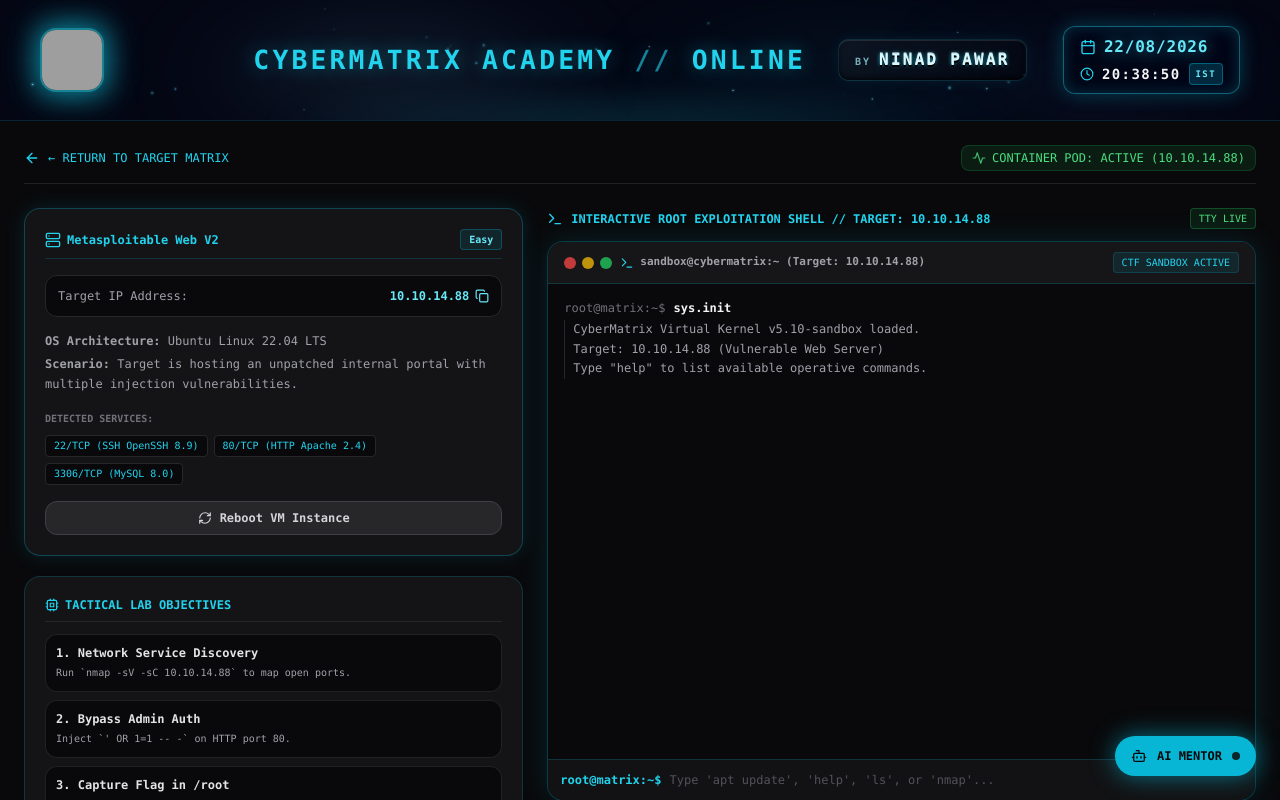
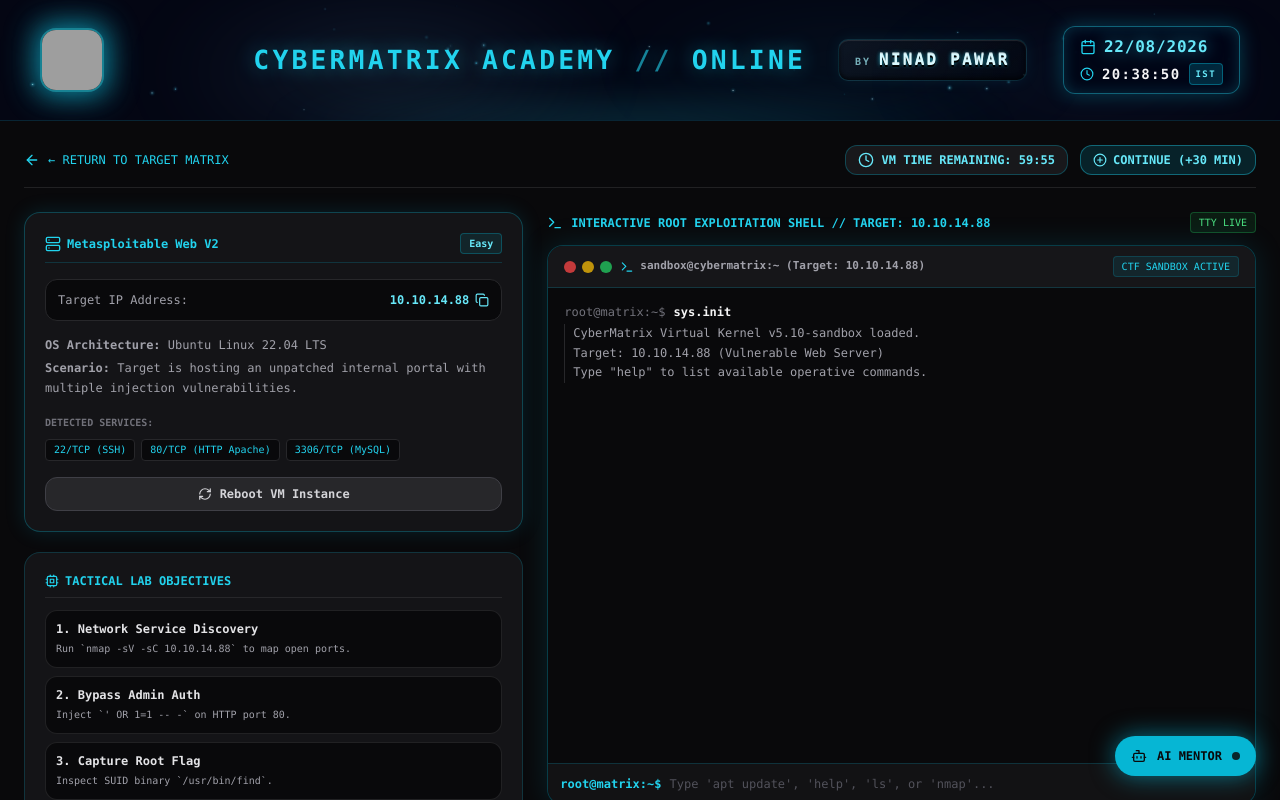
Before and after one commit to ninadcyber88-max/cybermatrix-academy, a Next.js app: page /arena/t1 in a window 1280 px wide. Shown: the top 800 px of the page. Built offline with nearby package versions, Linux system fonts and the light colour scheme; grey boxes are pictures that could not be loaded.

Commit message:
feat: add 1-hour VM auto-termination timer with 10-minute warning alert and extend-session trigger

```diff
--- a/app/arena/[targetId]/page.tsx
+++ b/app/arena/[targetId]/page.tsx
@@ -1,7 +1,7 @@
 'use client';
 
-import { useState } from 'react';
-import { useParams } from 'next/navigation';
+import { useState, useEffect } from 'react';
+import { useParams, useRouter } from 'next/navigation';
 import Link from 'next/link';
 import { CyberSmokeHeader } from "@/components/CyberSmokeHeader";
 import { StudentAIAssistant } from "@/components/StudentAIAssistant";
@@ -11,14 +11,15 @@ import {
   ArrowLeft,
   Terminal,
   Server,
-  ShieldAlert,
   Activity,
-  CheckCircle2,
+  Check,
   Copy,
-  Check,
   RefreshCw,
   Cpu,
-  Layers
+  Clock,
+  AlertTriangle,
+  PlusCircle,
+  PowerOff
 } from "lucide-react";
 
 interface TargetConfig {
@@ -38,11 +39,11 @@ const TARGET_REGISTRY: Record<string, TargetConfig> = {
     os: 'Ubuntu Linux 22.04 LTS',
     difficulty: 'Easy',
     scenario: 'Target is hosting an unpatched internal portal with multiple injection vulnerabilities.',
-    openPorts: ['22/TCP (SSH OpenSSH 8.9)', '80/TCP (HTTP Apache 2.4)', '3306/TCP (MySQL 8.0)'],
+    openPorts: ['22/TCP (SSH)', '80/TCP (HTTP Apache)', '3306/TCP (MySQL)'],
     tasks: [
       { id: 1, title: 'Network Service Discovery', hint: 'Run `nmap -sV -sC 10.10.14.88` to map open ports.' },
       { id: 2, title: 'Bypass Admin Auth', hint: 'Inject `\' OR 1=1 -- -` on HTTP port 80.' },
-      { id: 3, title: 'Capture Flag in /root', hint: 'Inspect SUID binary `/usr/bin/find`.' }
+      { id: 3, title: 'Capture Root Flag', hint: 'Inspect SUID binary `/usr/bin/find`.' }
     ]
   },
   't2': {
@@ -50,36 +51,62 @@ const TARGET_REGISTRY: Record<string, TargetConfig> = {
     ip: '10.10.14.102',
     os: 'Windows Server 2022',
     difficulty: 'Hard',
-    scenario: 'Simulated Active Directory Domain Controller with vulnerable service accounts and Kerberos tickets.',
-    openPorts: ['88/TCP (Kerberos)', '389/TCP (LDAP)', '445/TCP (SMB Microsoft-DS)'],
+    scenario: 'Simulated Active Directory Domain Controller with vulnerable service accounts.',
+    openPorts: ['88/TCP (Kerberos)', '389/TCP (LDAP)', '445/TCP (SMB)'],
     tasks: [
-      { id: 1, title: 'Enumerate Domain Users', hint: 'Use `rpcclient -U "" 10.10.14.102` with null session.' },
-      { id: 2, title: 'Extract SPN Kerberos Ticket', hint: 'Run `GetUserSPNs.py corp.local/guest -request`.' },
-      { id: 3, title: 'Pass-the-Hash to Domain Admin', hint: 'Exploit Administrator NTLM hash with wmiexec.' }
+      { id: 1, title: 'Enumerate Domain Users', hint: 'Use null session with `rpcclient`.' },
+      { id: 2, title: 'Extract SPN Ticket', hint: 'Run `GetUserSPNs.py corp.local/guest -request`.' },
+      { id: 3, title: 'Pass-the-Hash to Admin', hint: 'Exploit Administrator NTLM hash with wmiexec.' }
     ]
   },
   't3': {
     name: 'Cloud-Bucket-Gateway',
     ip: '10.10.14.215',
-    os: 'Alpine Linux Container / IMDS',
+    os: 'Alpine Container / IMDS',
     difficulty: 'Medium',
-    scenario: 'Microservice API gateway susceptible to Server-Side Request Forgery against cloud metadata service.',
-    openPorts: ['8080/TCP (HTTP Proxy)', '9090/TCP (Prometheus Metrics)'],
+    scenario: 'Microservice API gateway susceptible to Server-Side Request Forgery against metadata.',
+    openPorts: ['8080/TCP (HTTP Proxy)', '9090/TCP (Prometheus)'],
     tasks: [
-      { id: 1, title: 'Locate SSRF Parameter', hint: 'Inspect `/api/fetch?url=` endpoint parameter.' },
-      { id: 2, title: 'Dump AWS IAM Security Credentials', hint: 'Request `http://169.254.169.254/latest/meta-data/iam/security-credentials/`.' },
-      { id: 3, title: 'Exfiltrate S3 Production Bucket', hint: 'Use stolen STS session tokens to sync bucket data.' }
+      { id: 1, title: 'Locate SSRF Endpoint', hint: 'Inspect `/api/fetch?url=` parameter.' },
+      { id: 2, title: 'Dump AWS IAM Security Credentials', hint: 'Query `169.254.169.254` metadata.' },
+      { id: 3, title: 'Exfiltrate S3 Bucket', hint: 'Use stolen STS tokens to sync bucket.' }
     ]
   }
 };
 
 export default function DedicatedTargetSandbox() {
   const params = useParams();
+  const router = useRouter();
   const targetId = (params?.targetId as string) || 't1';
   const target = TARGET_REGISTRY[targetId] || TARGET_REGISTRY['t1'];
 
+  const [timeLeft, setTimeLeft] = useState<number>(3600); // 1 Hour (3600 seconds)
   const [copiedIp, setCopiedIp] = useState(false);
   const [resetting, setResetting] = useState(false);
+  const [vmTerminated, setVmTerminated] = useState(false);
+
+  // 1-Hour Countdown Timer Engine
+  useEffect(() => {
+    if (vmTerminated) return;
+
+    const timer = setInterval(() => {
+      setTimeLeft((prev) => {
+        if (prev <= 1) {
+          clearInterval(timer);
+          setVmTerminated(true);
+          return 0;
+        }
+        return prev - 1;
+      });
+    }, 1000);
+
+    return () => clearInterval(timer);
+  }, [vmTerminated]);
+
+  // Extend Time by +30 Minutes
+  const handleExtendTime = () => {
+    setTimeLeft((prev) => prev + 1800); // +30 mins (1800s)
+  };
 
   const handleCopyIp = () => {
     navigator.clipboard.writeText(target.ip);
@@ -89,8 +116,21 @@ export default function DedicatedTargetSandbox() {
 
   const handleResetVM = () => {
     setResetting(true);
-    setTimeout(() => setResetting(false), 1500);
+    setTimeout(() => {
+      setResetting(false);
+      setTimeLeft(3600);
+      setVmTerminated(false);
+    }, 1500);
   };
+
+  // Format MM:SS
+  const formatTime = (seconds: number) => {
+    const mins = Math.floor(seconds / 60);
+    const secs = seconds % 60;
+    return `${String(mins).padStart(2, '0')}:${String(secs).padStart(2, '0')}`;
+  };
+
+  const isWarning = timeLeft <= 600 && timeLeft > 0; // Less than 10 minutes (600s)
 
   return (
     <main className="min-h-screen bg-zinc-950 text-zinc-100 font-mono pb-16">
@@ -98,7 +138,7 @@ export default function DedicatedTargetSandbox() {
 
       <div className="max-w-7xl mx-auto p-4 md:p-6 space-y-6">
 
-        {/* Navigation & Active Target Status */}
+        {/* Navigation & Live HUD */}
         <div className="flex flex-wrap items-center justify-between gap-3 border-b border-zinc-800/80 pb-3">
           <Link
             href="/arena"
@@ -107,21 +147,72 @@ export default function DedicatedTargetSandbox() {
             <ArrowLeft className="w-4 h-4 transform group-hover:-translate-x-1 transition" />
             <span>← RETURN TO TARGET MATRIX</span>
           </Link>
+
+          {/* Live VM Timer HUD */}
           <div className="flex items-center space-x-3 text-xs">
-            <div className="flex items-center space-x-1.5 text-green-400 bg-green-500/10 px-2.5 py-1 rounded-lg border border-green-500/20">
-              <Activity className="w-3.5 h-3.5 animate-pulse" />
-              <span>CONTAINER POD: ACTIVE ({target.ip})</span>
+            <div className={`flex items-center space-x-2 px-3 py-1.5 rounded-xl border font-bold ${
+              vmTerminated
+                ? 'bg-red-950/80 border-red-500/50 text-red-400'
+                : isWarning
+                ? 'bg-amber-950/80 border-amber-500/60 text-amber-300 animate-pulse'
+                : 'bg-zinc-900 border-cyan-500/30 text-cyan-300'
+            }`}>
+              <Clock className="w-4 h-4" />
+              <span>VM TIME REMAINING: {formatTime(timeLeft)}</span>
             </div>
+
+            <button
+              onClick={handleExtendTime}
+              disabled={vmTerminated}
+              className="px-3 py-1.5 rounded-xl bg-cyan-500/15 border border-cyan-400/40 text-cyan-300 hover:bg-cyan-500/25 transition text-xs font-bold flex items-center space-x-1.5 cursor-pointer disabled:opacity-30"
+            >
+              <PlusCircle className="w-3.5 h-3.5" />
+              <span>CONTINUE (+30 MIN)</span>
+            </button>
           </div>
         </div>
 
-        {/* 2-Column Split: Info & Controls on Left, Live Terminal on Right */}
+        {/* 10-Minute Warning Alert Banner */}
+        {isWarning && !vmTerminated && (
+          <div className="p-3.5 rounded-2xl bg-amber-500/10 border border-amber-500/40 text-amber-300 flex flex-wrap items-center justify-between gap-3 text-xs shadow-[0_0_20px_rgba(245,158,11,0.2)]">
+            <div className="flex items-center space-x-2">
+              <AlertTriangle className="w-4 h-4 text-amber-400 shrink-0 animate-bounce" />
+              <span><strong>SECURITY WARNING:</strong> Target instance will terminate in less than 10 minutes. Click continue to extend session.</span>
+            </div>
+            <button
+              onClick={handleExtendTime}
+              className="px-3 py-1 rounded-lg bg-amber-500 text-zinc-950 font-bold hover:bg-amber-400 transition"
+            >
+              CONTINUE SESSION (+30 MIN)
+            </button>
+          </div>
+        )}
+
+        {/* VM Terminated Modal Overlay */}
+        {vmTerminated ? (
+          <div className="p-12 rounded-3xl bg-zinc-900/90 border border-red-500/50 text-center space-y-4 shadow-[0_0_50px_rgba(239,68,68,0.2)]">
+            <div className="w-16 h-16 rounded-2xl bg-red-500/10 border border-red-500/40 text-red-400 flex items-center justify-center mx-auto">
+              <PowerOff className="w-8 h-8" />
+            </div>
+            <h2 className="text-xl font-bold text-red-400">LAB SESSION EXPIRED // TARGET OFFLINE</h2>
+            <p className="text-xs text-zinc-400 max-w-md mx-auto">
+              The 1-hour target container allocation has concluded. You can restart the virtual instance to continue testing.
+            </p>
+            <button
+              onClick={handleResetVM}
+              className="px-6 py-2.5 rounded-xl bg-cyan-500 text-zinc-950 font-bold text-xs hover:bg-cyan-400 transition cursor-pointer"
+            >
+              RESTART 1-HOUR LAB SESSION
+            </button>
+          </div>
+        ) : (
+          /* 2-Column Split: Controls + Terminal */
           <div className="grid grid-cols-1 lg:grid-cols-12 gap-6 items-start">
 
             {/* Left Column (5 Cols) */}
             <div className="lg:col-span-5 space-y-5">
 
-            {/* Target Machine Card */}
+              {/* Target Specs Card */}
               <div className="p-5 rounded-2xl bg-zinc-900/80 border border-cyan-500/30 backdrop-blur-md space-y-4 shadow-[0_0_20px_rgba(6,182,212,0.15)]">
                 <div className="flex items-center justify-between border-b border-cyan-500/20 pb-2">
                   <span className="text-xs font-bold text-cyan-400 flex items-center gap-1.5">
@@ -163,7 +254,7 @@ export default function DedicatedTargetSandbox() {
                   </div>
                 </div>
 
-              {/* Reboot Button */}
+                {/* Reboot Instance */}
                 <button
                   onClick={handleResetVM}
                   disabled={resetting}
@@ -174,7 +265,7 @@ export default function DedicatedTargetSandbox() {
                 </button>
               </div>
 
-            {/* Tactical Tasks / Attack Guide */}
+              {/* Tactical Objectives */}
               <div className="p-5 rounded-2xl bg-zinc-900/80 border border-cyan-500/20 backdrop-blur-md space-y-3">
                 <h3 className="text-xs font-bold text-cyan-400 flex items-center gap-1.5 border-b border-zinc-800 pb-2">
                   <Cpu className="w-3.5 h-3.5" />
@@ -212,6 +303,8 @@ export default function DedicatedTargetSandbox() {
             </div>
 
           </div>
+        )}
+
       </div>
 
       <StudentAIAssistant />
```
Lines whose indentation alone changed are shown as unchanged.
